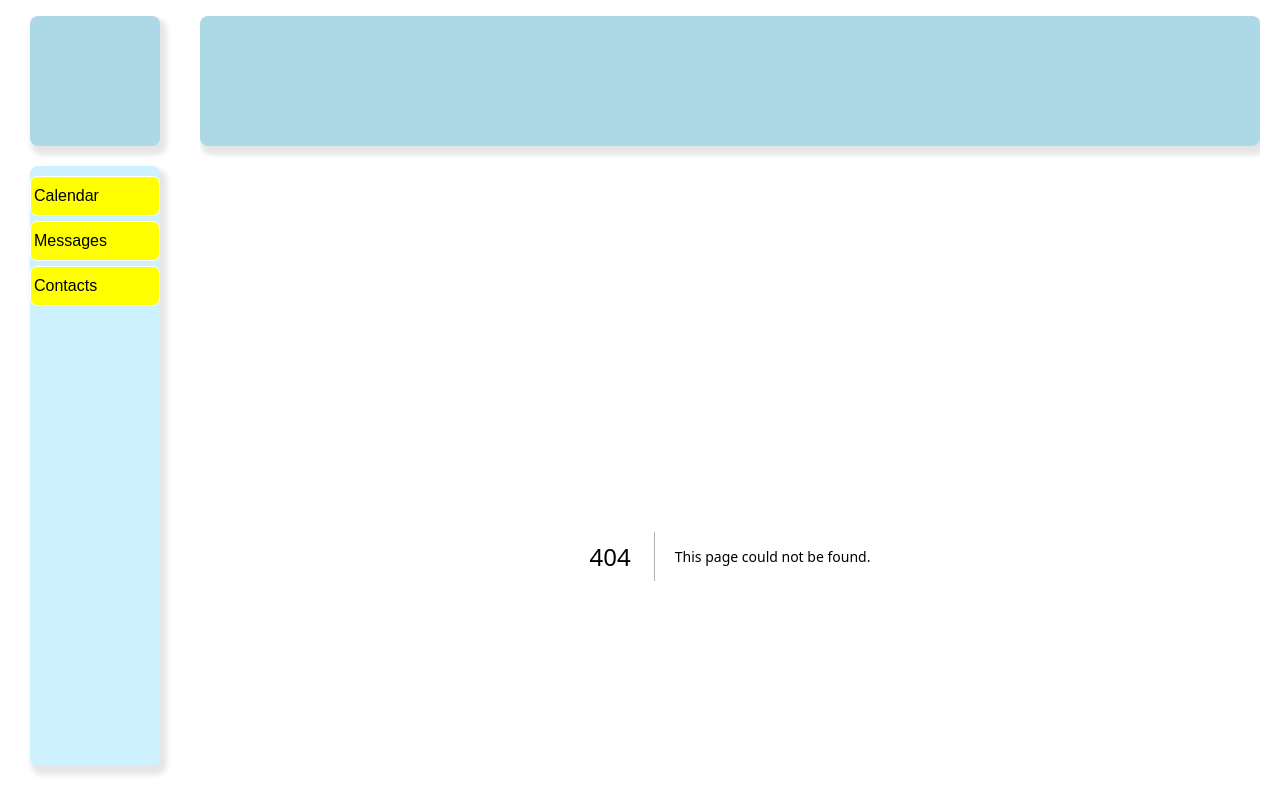
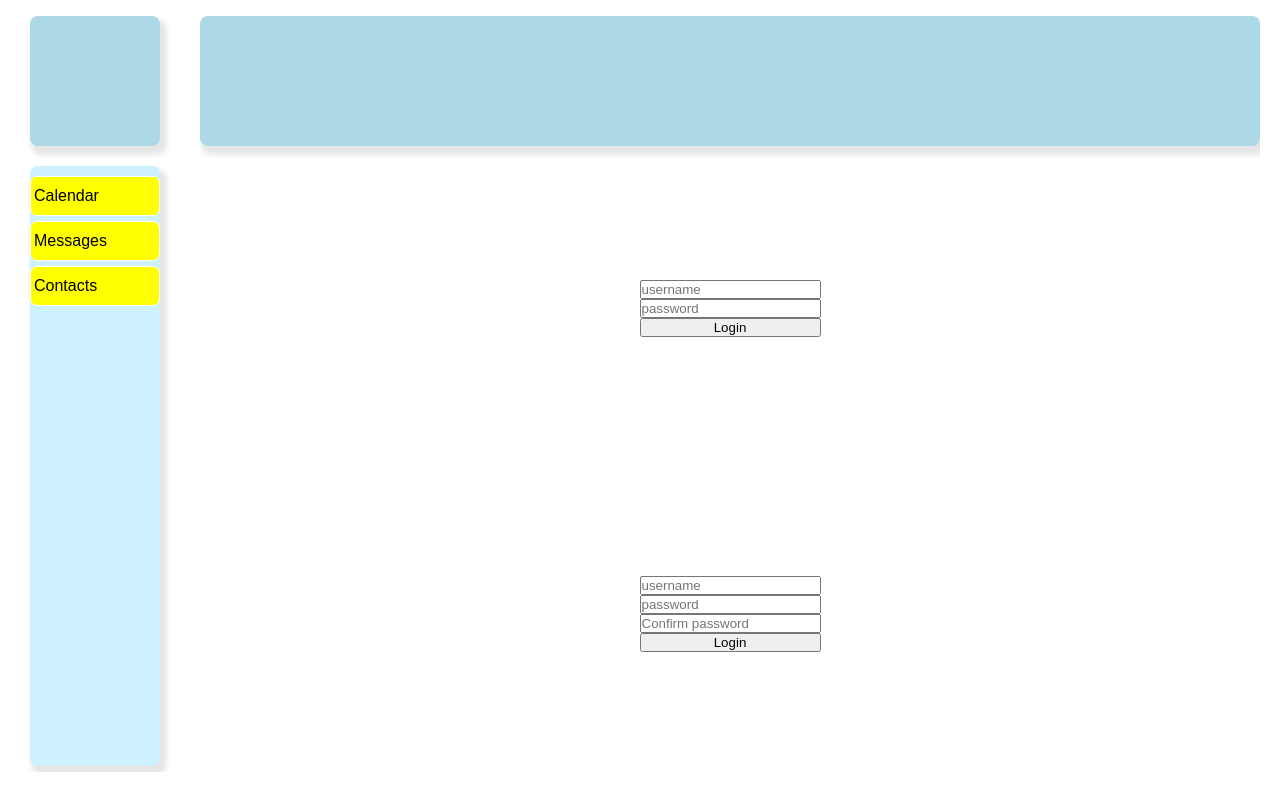
Before and after one commit to LaneLR/calendar-app, a Next.js app: page /login in a window 1280 px wide. Before the commit this address had no page. Built offline with nearby package versions, Linux system fonts and the light colour scheme.

Commit message:
make form for logging in or registering

```diff
--- /dev/null
+++ b/src/app/login/page.js
@@ -0,0 +1,136 @@
+"use client";
+import styled from "styled-components";
+import { useCalendar } from "@/context/CalendarContext";
+import { useState } from "react";
+
+const LoginWrapper = styled.div`
+  display: flex;
+  justify-content: center;
+  align-items: center;
+  height: 100%;
+  flexdirection: "column";
+`;
+
+export default function LoginPage() {
+  const { loginUser, setUser } = useCalendar();
+  const [formData, setFormData] = useState({
+    username: "",
+    password: "",
+    confirmPassword: "",
+  });
+
+  const handleChange = (e) => {
+    setFormData({
+      ...formData,
+      [e.target.name]: e.target.value,
+    });
+  };
+
+  const handleSubmit = async (e) => {
+    e.preventDefault();
+    try {
+      const res = await fetch(`/api/login`, {
+        method: "POST",
+        headers: { "Content-Type ": "application/json" },
+        body: JSON.stringify({
+          username: formData.username,
+          password: formData.password,
+        }),
+      });
+
+      const data = await res.json();
+
+      if (!res.ok) {
+        console.error({ error: "Response was bad" });
+      }
+      loginUser(data.user);
+      setFormData({ username: "", password: "", confirmPassword: "" });
+    } catch (err) {
+      console.error("error occurred: ", err);
+    }
+  };
+
+  const handleCreateUser = async (e) => {
+    e.preventDefault();
+    try {
+      const res = await fetch(`/api/register`, {
+        method: "POST",
+        headers: { "Content-Type": "application/json" },
+        body: JSON.stringify({
+          username: formData.username,
+          password: formData.password,
+        }),
+      });
+
+      const data = await res.json();
+
+      if (!res.ok) {
+        console.error({ error: "Response was bad" });
+      }
+      loginUser(data.user);
+      setFormData({ username: "", password: "", confirmPassword: "" });
+    } catch (err) {
+      console.error("error occurred: ", err);
+    }
+  };
+
+  return (
+    <>
+      <LoginWrapper>
+        <form
+          onSubmit={handleSubmit}
+          style={{ display: "flex", flexDirection: "column" }}
+        >
+          <input
+            placeholder="username"
+            type="text"
+            name="username"
+            value={formData.username}
+            onChange={handleChange}
+            required
+          />
+          <input
+            placeholder="password"
+            type="password"
+            name="password"
+            value={formData.password}
+            onChange={handleChange}
+            required
+          />
+          <button type="submit">Login</button>
+        </form>
+      </LoginWrapper>
+      <LoginWrapper>
+        <form
+          onSubmit={handleCreateUser}
+          style={{ display: "flex", flexDirection: "column" }}
+        >
+          <input
+            placeholder="username"
+            type="text"
+            name="username"
+            value={formData.username}
+            required
+          />
+          <input
+            placeholder="password"
+            type="password"
+            name="password"
+            value={formData.password}
+            onChange={handleChange}
+            required
+          />
+          <input
+            placeholder="Confirm password"
+            type="password"
+            name="confirmPassword"
+            value={formData.confirmPassword}
+            onChange={handleChange}
+            required
+          />
+          <button type="submit">Login</button>
+        </form>
+      </LoginWrapper>
+    </>
+  );
+}
```
